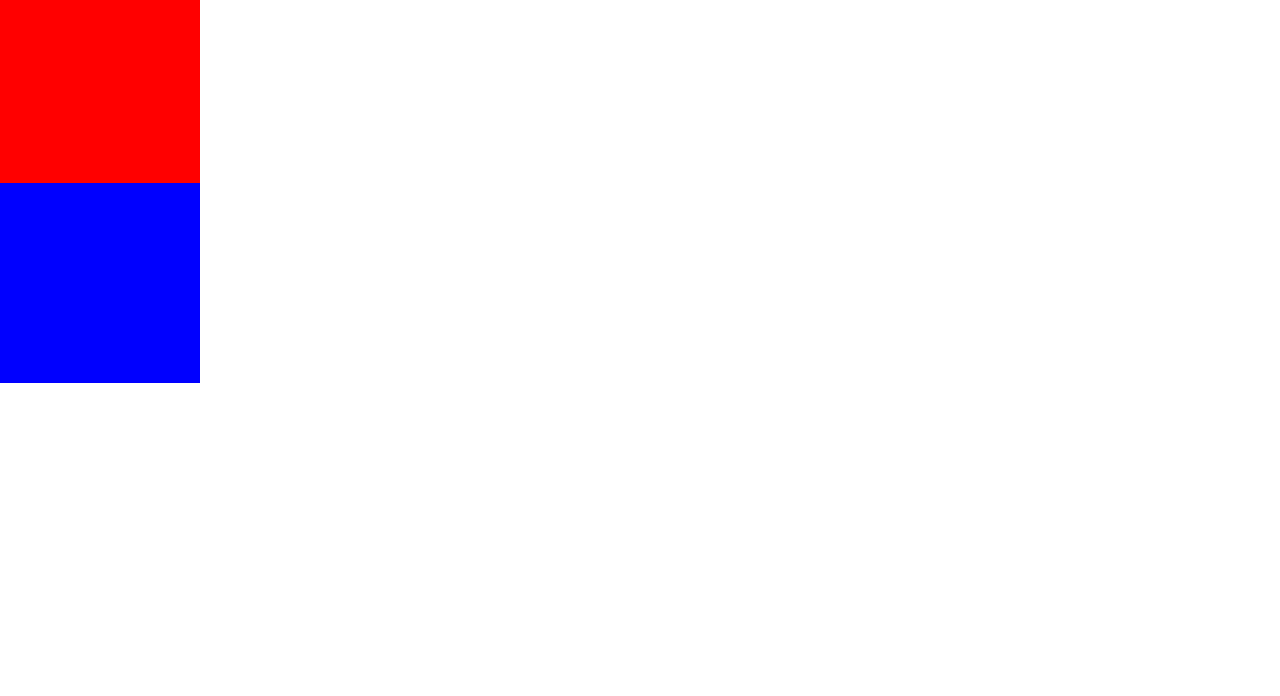
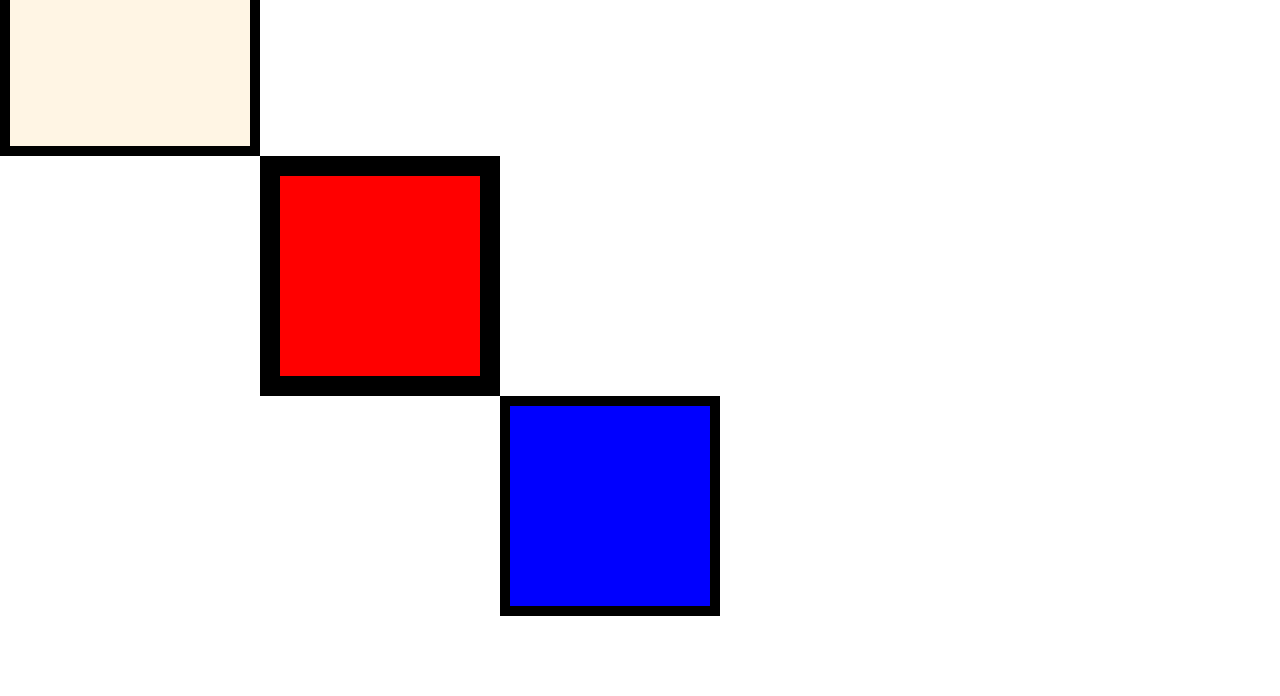
Before and after one commit to nicOwlas/100-days-of-Python, a plain HTML site: page D44_my_site/index.html in a window 1280 px wide. Shown: the part 104-800 px from the top of the page. Drawn offline with Linux system fonts and the light colour scheme.

Commit message:
Testing borders etc.

```diff
--- a/D44_my_site/css/styles.css
+++ b/D44_my_site/css/styles.css
@@ -10,14 +10,31 @@ div {
   background-color: #fff5e4;
 }
 
+.top-container {
+  height: 200px;
+  width: 200px;
+  padding: 20px;
+  border-color: black;
+  border: 10px;
+  border-style: solid;
+}
+
 .middle-container {
   background-color: red;
+  margin-left: 260px;
   height: 200px;
   width: 200px;
+  border-color: black;
+  border: 20px;
+  border-style: solid;
 }
 
 .bottom-container {
   background-color: blue;
+  margin-left: 500px;
   height: 200px;
   width: 200px;
+  border-color: black;
+  border: 10px;
+  border-style: solid;
 }
```
